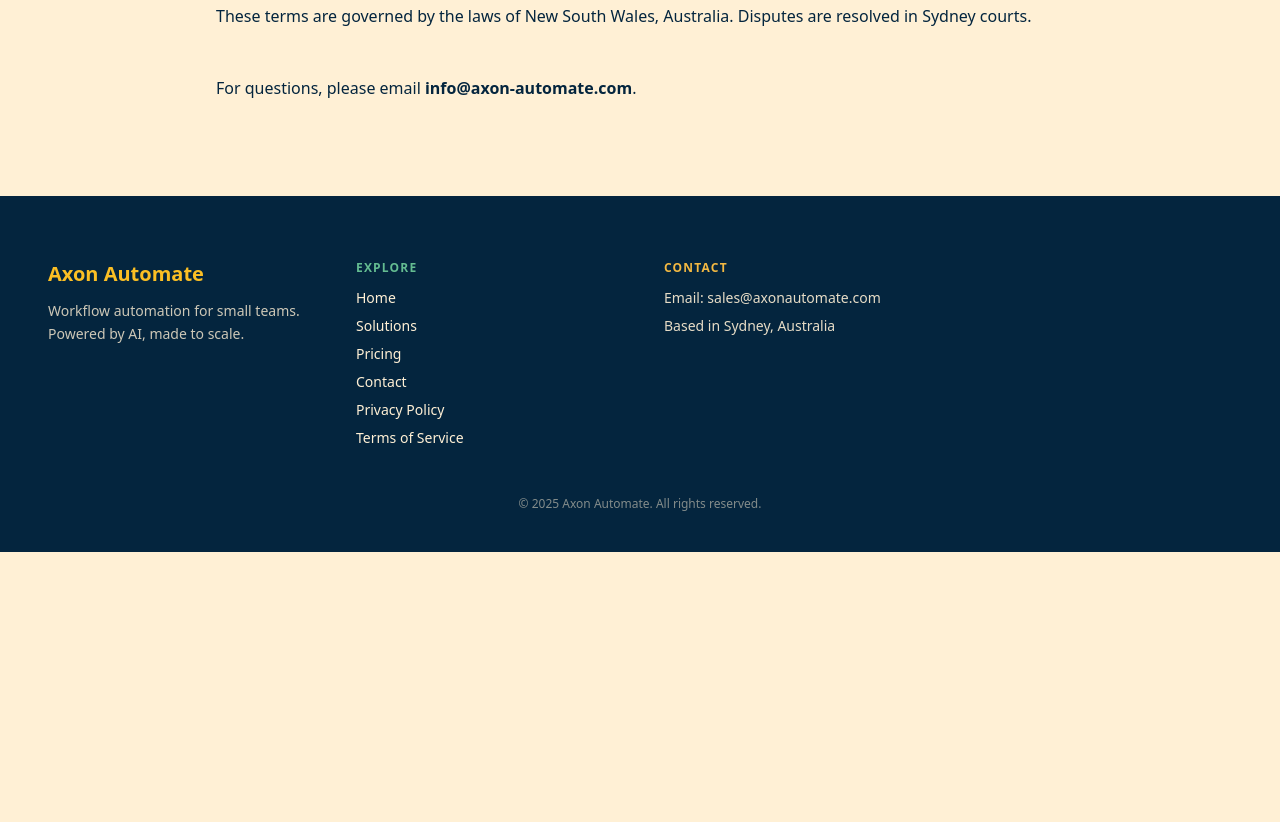
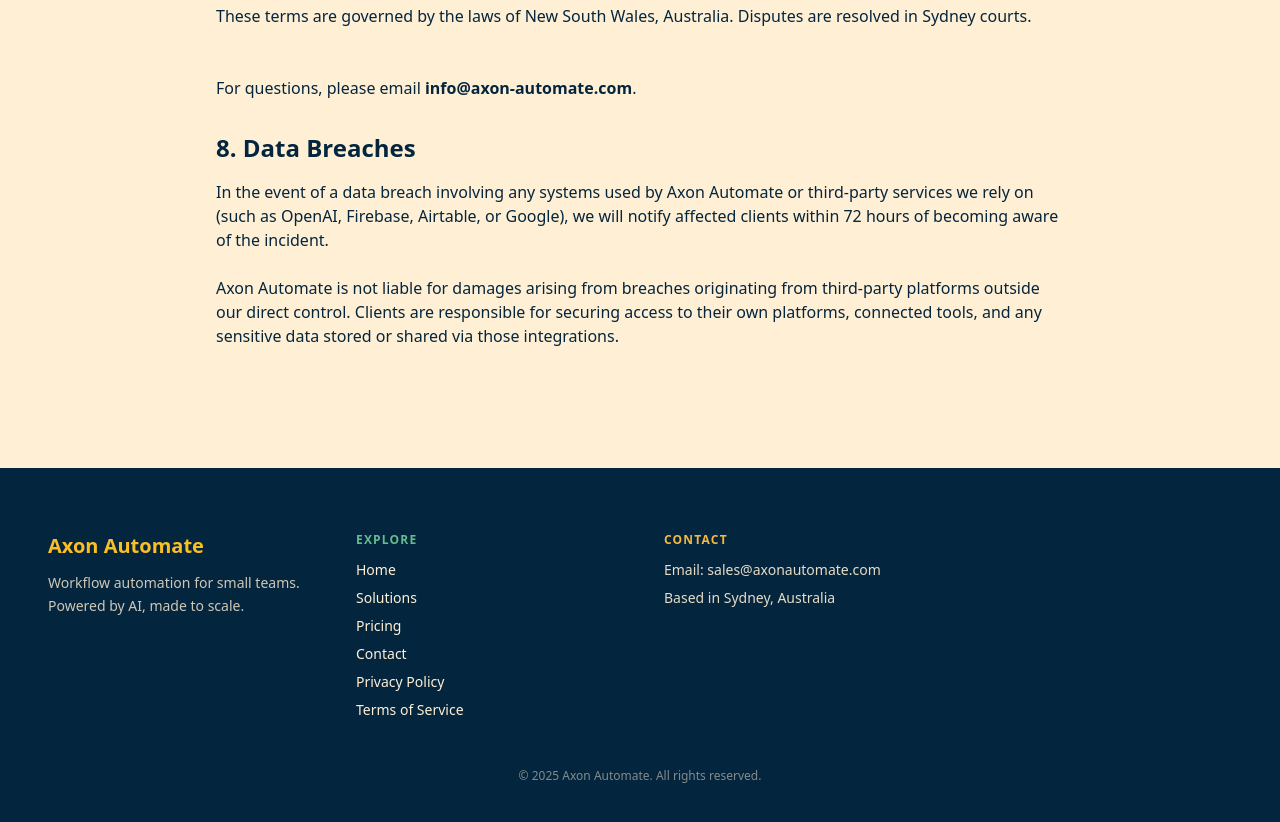
Before and after one commit to trimdex445/axon-automate, a Next.js app: page /terms in a window 1280 px wide. Shown: the part 1100-1922 px from the top of the page. Before the commit the page ends 1652 px from the top, so only its background shows below. Built offline with nearby package versions, Linux system fonts and the light colour scheme.

Commit message:
Add Data Breaches clause to Terms of Service

```diff
--- a/pages/terms.tsx
+++ b/pages/terms.tsx
@@ -32,6 +32,17 @@
         <p className="mb-6">These terms are governed by the laws of New South Wales, Australia. Disputes are resolved in Sydney courts.</p>
 
         <p className="mt-12">For questions, please email <strong>info@axon-automate.com</strong>.</p>
+        <h2 className="text-2xl font-semibold mt-8 mb-4">8. Data Breaches</h2>
+
+        <p className="mb-6">
+        In the event of a data breach involving any systems used by Axon Automate or third-party services we rely on
+        (such as OpenAI, Firebase, Airtable, or Google), we will notify affected clients within 72 hours of becoming aware of the incident.
+        </p>
+        <p className="mb-6">
+        Axon Automate is not liable for damages arising from breaches originating from third-party platforms outside our direct control.
+        Clients are responsible for securing access to their own platforms, connected tools, and any sensitive data stored or shared
+        via those integrations.
+        </p>
       </div>
     </Layout>
   );
```
